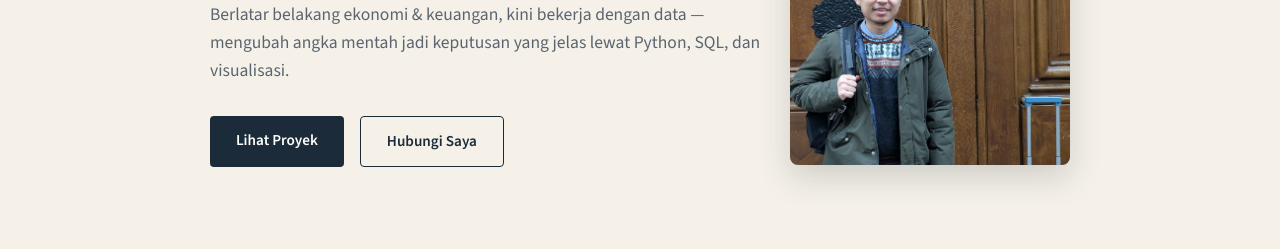
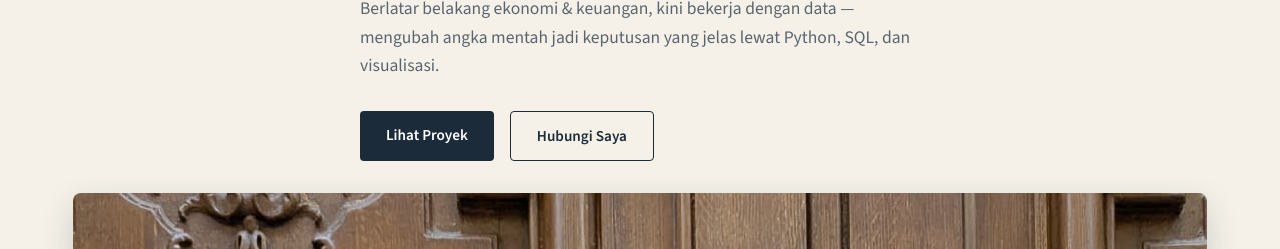
Before and after one commit to ikhsan50/ikhsan50.github.io, a plain HTML site: page index.html in a window 1280 px wide. Shown: the part 275-524 px from the top of the page. Drawn offline with nearby package versions, Linux system fonts and the light colour scheme.

Commit message:
Update style.css

```diff
--- a/style.css
+++ b/style.css
@@ -62,8 +62,10 @@ a {
   display: flex;
   align-items: center;
   justify-content: center;
-  gap: 20px;
+  gap: 32px;
   padding: 80px 6%;
+  max-width: 1000px;
+  margin: 0 auto;
   flex-wrap: wrap;
 }
 
@@ -125,8 +127,8 @@ a {
 }
 
 .hero-photo img {
-  width: 280px;
-  height: 280px;
+  width: auto;
+  height: auto;
   object-fit: cover;
   border-radius: 8px;
   box-shadow: 0 12px 32px rgba(28,43,57,0.18);
```
